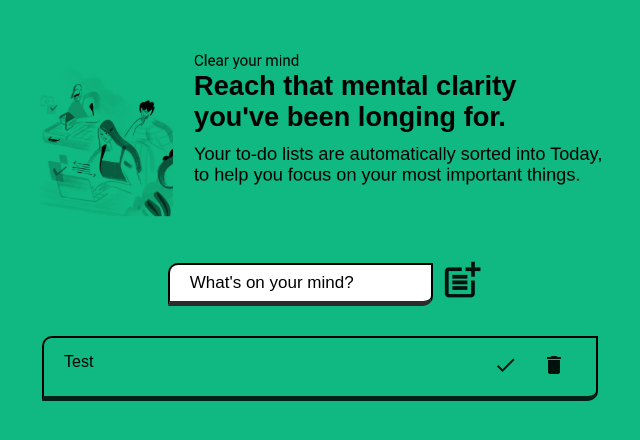
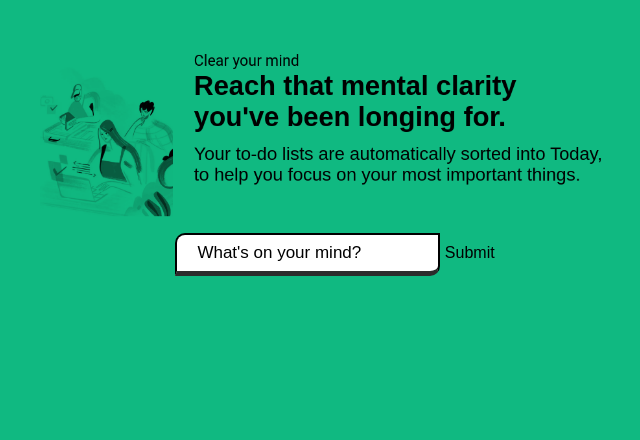
Before and after one commit to Vargriym/todo-list-with-local-storage, a plain HTML site: page index.html in a window 1280 px wide. Shown: the whole page, without its empty margins (320-960 px from the left). Drawn offline with Linux system fonts and the light colour scheme; files that its build step writes are made by us from their sources.

Commit message:
Update index.html

```diff
--- a/index.html
+++ b/index.html
@@ -4,35 +4,24 @@
     <meta charset="UTF-8">
     <meta http-equiv="X-UA-Compatible" content="IE=edge">
     <meta name="viewport" content="width=device-width, initial-scale=1.0">
-    <link rel="stylesheet" href="style.css">
-    <link href="https://fonts.googleapis.com/icon?family=Material+Icons" rel="stylesheet">
-    <title>To-Do List | Achieve more every day</title>
+    <link rel="stylesheet" href="./css/style.css">
+    <script src="./js/script.js" defer></script>
+    <title>OOP Todo</title>
 </head>
 <body>
   <img src="header.png" alt="">
-  <form>
-    <input type="text" placeholder="What's on your mind?">
-    <button id="post">
-      <span id="post-icon" type="submit" class="material-icons">
-        post_add
-        </span>
-    </button>
-  </form>
-
-    <section id="container">
-    <div class="tasks">
-      <p class="task-text">Test</p>
-      <div>
-        <span class="material-icons checkmark icon">
-          done
-          </span>
-        <span class="material-icons trash icon">
-          delete
-          </span>
-      </div>
+    <div class="container">
+        <form class="form" data-form>
+            <input type="text" placeholder="What's on your mind?" data-input>
+            <button class="btn">Submit</button>
+        </form>
+        <div class="lists" data-lists>
+            <!-- <div class="todo">
+                <p>Lorem ipsum dolor sit amet consectetur adipisicing elit. Nam, ratione necessitatibus non asperiores
+                    ex molestiae error veniam accusantium? Asperiores, magni?</p>
+                <span>🗑️</span>
+            </div> -->
+        </div>
     </div>
-  </section>
-
-   <script src="main.js"></script>
 </body>
 </html>
```
